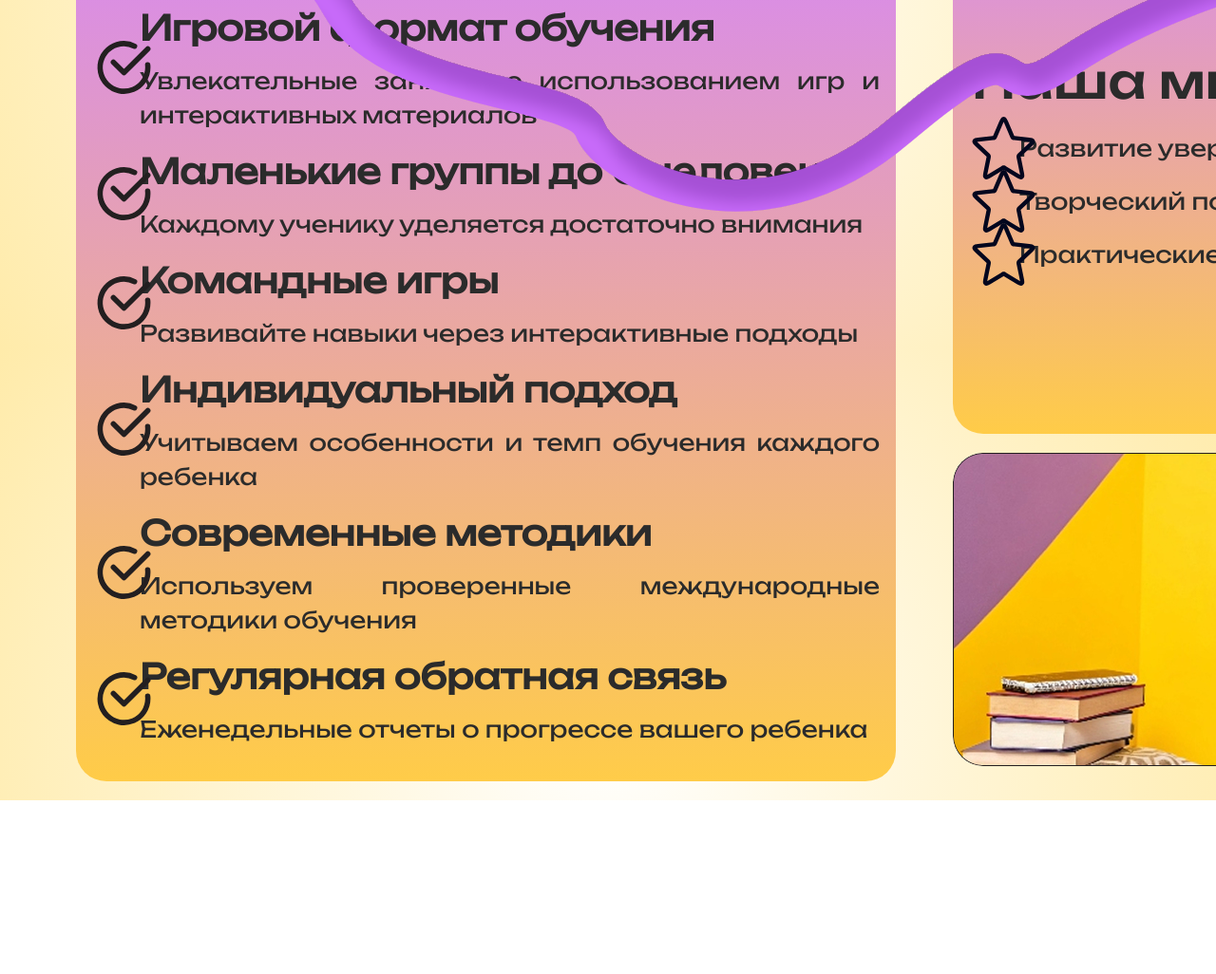
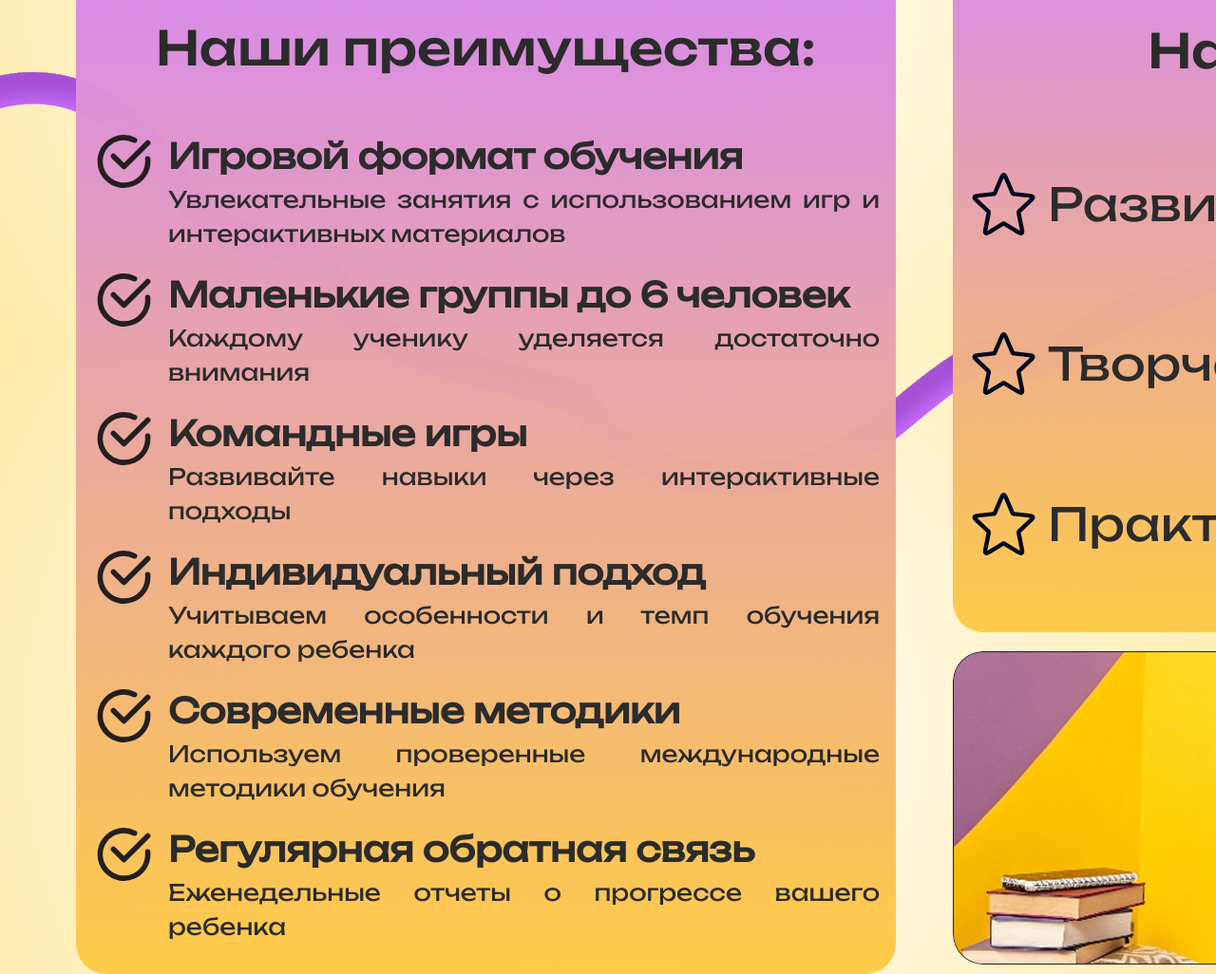
Before and after one commit to ollyxxluv/StarChildren, a plain HTML site: page index.html in a window 1280 px wide. Shown: the part 2034-3060 px from the top of the page at 95% size. Before the commit the page ends 2877 px from the top, so only its background shows below. Drawn offline with Linux system fonts and the light colour scheme.

Commit message:
Доработана третья страница сайта

```diff
--- a/index.html
+++ b/index.html
@@ -129,26 +129,32 @@
                         <h3>Наши преимущества:</h3>
                         <ul class="advantage-list">
                             <li>
+                                <span class="check-mark"></span>
                                 <strong>Игровой формат обучения</strong>
                                 <p>Увлекательные занятия с использованием игр и интерактивных материалов</p>
                             </li>
                             <li>
+                                <span class="check-mark"></span>
                                 <strong>Маленькие группы до 6 человек</strong>
                                 <p>Каждому ученику уделяется достаточно внимания</p>
                             </li>
                             <li>
+                                <span class="check-mark"></span>
                                 <strong>Командные игры</strong>
                                 <p>Развивайте навыки через интерактивные подходы</p>
                             </li>
                             <li>
+                                <span class="check-mark"></span>
                                 <strong>Индивидуальный подход</strong>
                                 <p>Учитываем особенности и темп обучения каждого ребенка</p>
                             </li>
                             <li>
+                                <span class="check-mark"></span>
                                 <strong>Современные методики</strong>
                                 <p>Используем проверенные международные методики обучения</p>
                             </li>
                             <li>
+                                <span class="check-mark"></span>
                                 <strong>Регулярная обратная связь</strong>
                                 <p>Еженедельные отчеты о прогрессе вашего ребенка</p>
                             </li>
@@ -172,7 +178,7 @@
                 </div>
             </div>
             <div class="decorations">
-                <img src="icon/Vector-4-page.svg" class="line-3" alt="decoration-line-3" >
+                <img src="icon/Vector-4-page.svg" class="line-3" alt="decoration-line-3">
             </div>
         </section>
     </main>
--- a/styles.css
+++ b/styles.css
@@ -756,18 +756,22 @@ a:hover {
 .our-values {
   padding: 50px 60px;
   position: relative;
-  height: 860px;
+  height: auto;
   margin-top: 200px;
 }
+
 .values-container {
   display: grid;
   grid-template-columns: 1fr 1fr;
   gap: 20px;
   z-index: 1;
+  position: relative;
 }
+
 .values-left, .values-right {
   padding: 20px;
 }
+
 .advantage-section {
   background: linear-gradient(180deg, rgba(211, 129, 255, 0.98) 0%, rgba(255, 203, 69, 0.98) 100%);
   border-radius: var(--border-radius);
@@ -775,8 +779,9 @@ a:hover {
   color: var(--color-dark);
   position: relative;
   width: 863px;
-height: 977px;
+  height: auto;
 }
+
 .mission-section {
   background: linear-gradient(180deg, rgba(211, 129, 255, 0.98) 0%, rgba(255, 203, 69, 0.98) 100%);
   border-radius: var(--border-radius);
@@ -784,45 +789,52 @@ height: 977px;
   color: var(--color-dark);
   position: relative;
   width: 863px;
-  height: 611px;
+  height: 820px;
   display: flex;
   flex-direction: column;
-  justify-content: center;
+  justify-content: space-around;
+  align-items: center;
 }
+
 .advantage-section h3, .mission-section h3 {
   font-family: 'Unbounded-Medium';
   font-size: 50px;
-  margin-bottom: 15px;
+  text-align: center;
+  margin-top: 150px;
   color: var(--color-dark);
 }
+
 .advantage-list {
   list-style: none;
   padding: 0;
   margin: 0;
 }
+
 .advantage-list li {
   margin-bottom: 15px;
-  padding-left: 50px;
+  padding-left: 80px;
   position: relative;
 }
-.advantage-list li::before {
-  content: "";
+
+.check-mark {
   background-image: url('icon/check-mark-circle.svg');
   background-size: cover;
   width: 67px;
   height: 67px;
   position: absolute;
   left: 0;
-  top: 50%;
+  top: 25%;
   transform: translateY(-50%);
 }
+
 .advantage-list li strong {
   font-family: var(--font-family-base);
   display: block;
   font-size: 36px;
-  margin-bottom: 10px;
+  margin-top: 20px;
   color: var(--color-dark);
 }
+
 .advantage-list li p {
   font-size: 24px;
   text-align: justify;
@@ -830,17 +842,30 @@ height: 977px;
   margin: 0;
   color: var(--color-dark);
 }
+
 .mission-list {
   list-style: none;
   padding: 0;
   margin: 0;
+  width: 863px;
+  display: flex;
+  flex-direction: column;
+  justify-content: space-around;
+  align-items: center;
+  height: 100%;
 }
+
 .mission-list li {
-  font-size: 24px;
+  font-size: 48px;
   margin-bottom: 20px;
   position: relative;
-  padding-left: 50px;
+  padding-left: 100px;
+  text-align: left;
+  display: flex;
+  align-items: center;
+  width: 100%;
 }
+
 .mission-list li::before {
   content: "";
   background-image: url('icon/star-vector.svg');
@@ -848,27 +873,41 @@ height: 977px;
   width: 67px;
   height: 67px;
   position: absolute;
-  left: 0;
+  left: 20px;
   top: 50%;
   transform: translateY(-50%);
 }
+
 .cup-icon, .rocket-icon {
   position: absolute;
   top: 10px;
   right: 370px;
   width: 138px;
-  height: 138px;
   height: auto;
 }
+
 .image-section {
   margin-top: 20px;
 }
+
 .girl-reading {
   width: 863px;
-height: 330px;
+  height: 330px;
   border-radius: var(--border-radius);
 }
-.decorations img {
+
+.decorations {
   position: absolute;
-  z-index: 0;
+  top: 0;
+  left: 0;
+  width: 100%;
+  height: 100%;
+  z-index: -1;
 }
+
+.line-3 {
+  position: absolute;
+  top: 300px;
+  width: 100%;
+  z-index: -1;
+}
```
